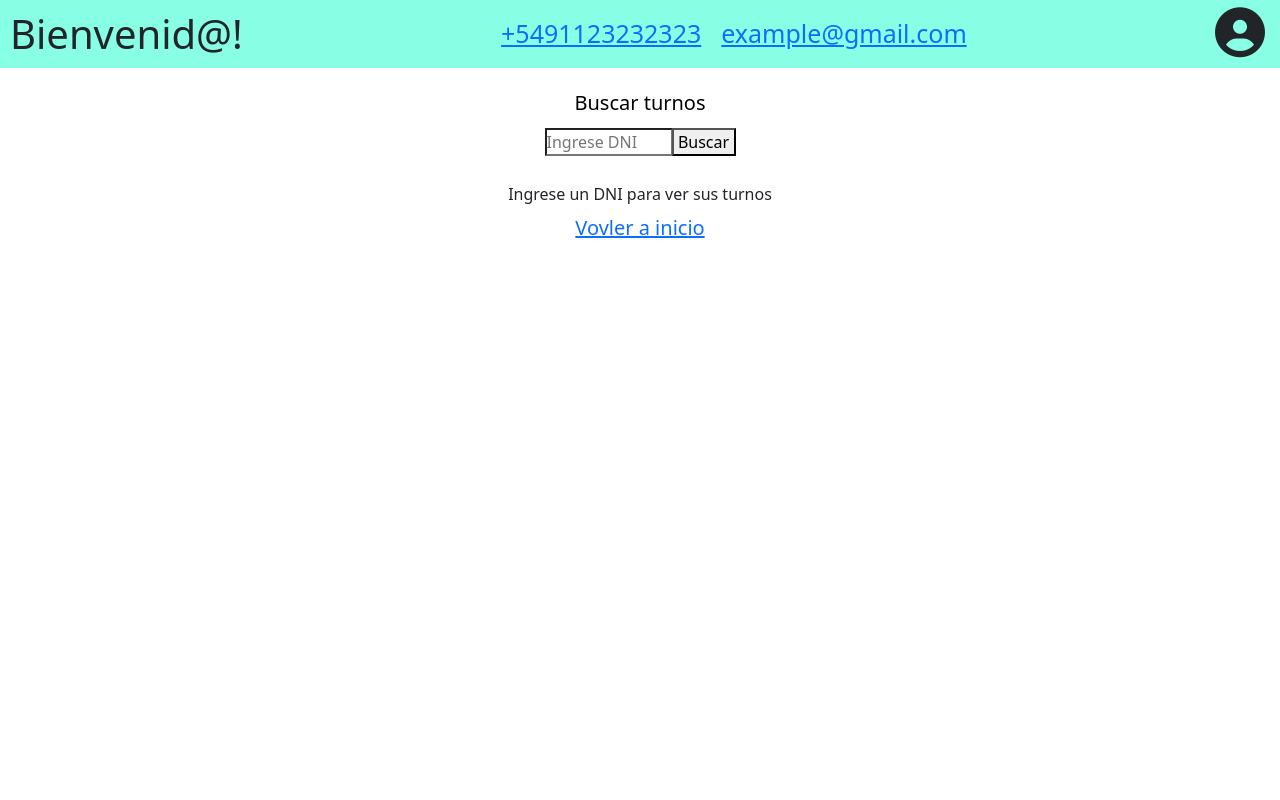
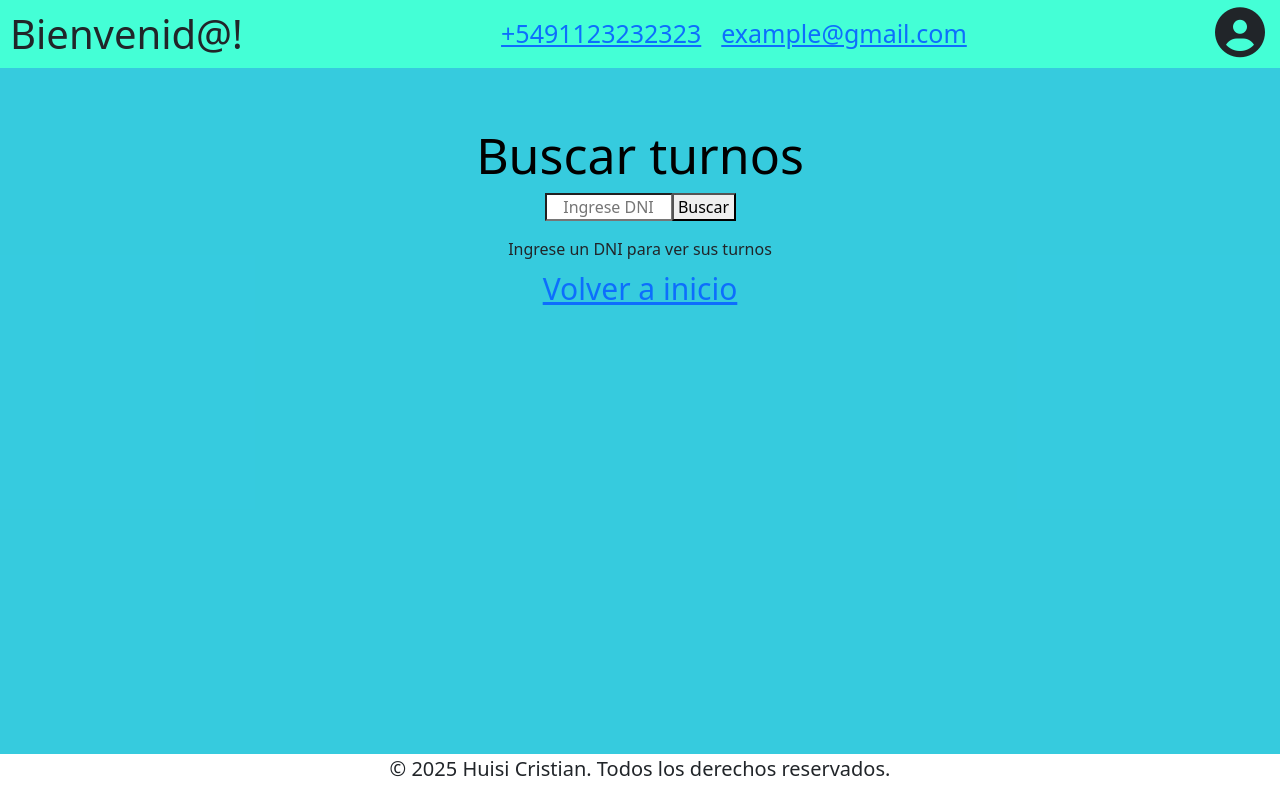
Before and after one commit to HuisiCristian/PROYECTO-JAVASCRIPT, a plain HTML site: page pages/mostrarturno.html in a window 1280 px wide. Drawn offline with nearby package versions, Linux system fonts and the light colour scheme.

Commit message:
ultimando detalles

```diff
--- a/js/mostrarturno.js
+++ b/js/mostrarturno.js
@@ -19,6 +19,7 @@ else{
 function cardTurnos(turnos){
     turnos.forEach((dato, index) =>{
         const card = document.createElement("div")
+        card.classList.add("card-turno")
         card.innerHTML=`<h3> ${dato.nombre.toUpperCase()} ${dato.apellido.toUpperCase()} </h3>
                         <h4> DNI: ${dato.dni} </h4>
                         <h4> Fecha: ${dato.fecha} </h4>
@@ -59,7 +60,7 @@ botonbuscarturno.onclick =() => {
         return
     }
 
-    const turnosfiltrados = turnos.filter( turno => turno.dni.includes(dnibuscado))
+    const turnosfiltrados = turnos.filter( turno => turno.dni === (dnibuscado.trim()))
 
     contenedorturnos.innerHTML = ""
 
--- a/pages/mostrarturno.html
+++ b/pages/mostrarturno.html
@@ -37,23 +37,23 @@
     </header>
 
     <main id="mostrarturno-main">
+        <div id="div-mostrarturnos">
+            <label for="buscarDNI" class="form-label">Buscar turnos</label>
 
-        <label for="buscarDNI" class="form-label">Buscar turnos</label>
+            <div class="input-group input-group-sm mb-3" id="buscadorturno">
+                    <input type="text" id="buscarDNI" class="filtradoturno" placeholder="Ingrese DNI">
+                    <button id="botonfiltradodni" class="botonbuscar">Buscar</button>
+            </div>
 
-        <div class="input-group input-group-sm mb-3" id="buscadorturno">
-                <input type="text" id="buscarDNI" class="filtradoturno" placeholder="Ingrese DNI">
-                <button id="botonfiltradodni" class="botonbuscar">Buscar</button>
+            <div id="listaTurnos"></div>
         </div>
 
-        <div id="listaTurnos"></div>
-        <h2 id="volveratras"> <a href="../index.html">Vovler a inicio</a></h2>
-
-
+        <h2 id="volveratras"> <a href="../index.html">Volver a inicio</a></h2>
 
     </main>
 
     <footer>
-
+        <p class="derechos">© 2025 Huisi Cristian. Todos los derechos reservados.</p>
     </footer>
 
 
--- /dev/null
+++ b/sass/_body.scss
@@ -0,0 +1,10 @@
+body {
+    display: flex;
+    flex-direction: column;
+    min-height: 100vh;
+
+}
+
+main {
+    flex: 1;
+}
--- a/sass/_footer.scss
+++ b/sass/_footer.scss
@@ -0,0 +1,8 @@
+footer{
+    p{
+        text-align: center;
+        font-size: 20px;
+
+    }
+
+}
--- a/sass/_header.scss
+++ b/sass/_header.scss
@@ -3,7 +3,7 @@ header{
     display: flex;
     justify-content: space-between;
     margin: 0px;
-    background-color: rgba(0, 255, 200, 0.466);
+    background-color: rgba(0, 255, 200, 0.733);
 
     #bienvenida{
         font-size: 40px;
--- a/sass/_inicio.scss
+++ b/sass/_inicio.scss
@@ -3,6 +3,8 @@ main{
     flex-direction: column;
     align-items: center;
     gap: 10px;
+    background-color: rgba(0, 189, 214, 0.788);
+
     #titulo-index{
         text-align: center;
         margin-top: 20px;
--- a/sass/_mostrarturnos.scss
+++ b/sass/_mostrarturnos.scss
@@ -1,9 +1,10 @@
 #mostrarturno-main{
-    margin-top: 20px;
-
+    #div-mostrarturnos{
+        text-align: center;
+        margin-top: 50px;
         label{
             margin: 0;
-        font-size: 20px;
+            font-size: 50px;
             color: black;
             }
 
@@ -14,6 +15,7 @@
 
 
             #buscarDNI{
+                text-align: center;
                 width: 10vw;
                 height: auto;
             }
@@ -24,9 +26,26 @@
             }
         }
 
+    }
+
     #volveratras{
         text-align: center;
         font-size: 20px;
+
     }
 
+    .card-turno{
+        background-color: rgb(255, 255, 255);
+        color: black;
+        padding: 10px;
+
+        .boton-cancelar{
+            width: 12vw;
+            height: auto;
         }
+    }
+
+    #volveratras{
+        font-size: 30px;
+    }
+}
--- a/sass/_turnos.scss
+++ b/sass/_turnos.scss
@@ -4,7 +4,7 @@
     display: flex;
     flex-direction: column;
     align-items: center;
-
+    background-color: rgba(0, 189, 214, 0.788);
     #titulo-solicitar{
         font-size: 40px;
     }
@@ -17,6 +17,10 @@
 
         #obrasocial{
             text-align: center;
+
+            #botonobrasocial{
+                color: white;
+            }
         }
 
     }
@@ -37,8 +41,8 @@
             margin: 10px;
             width: 10vw;
             height: 5vh;
-            background-color: rgb(0, 255, 200);
-
+            background-color: rgba(0, 0, 0, 0.966);
+            color: white;
         }
     }
 
--- a/sass/styles.scss
+++ b/sass/styles.scss
@@ -3,7 +3,7 @@
 @use "footer";
 @use "turnos";
 @use "mostrarturnos";
-@use "main";
+@use "body";
 @use "inicio";
 
 *{
```
Also changed, not shown: index.html (+2 -0 lines), pages/turnos.html (+3 -3 lines), assets/fb.jpg (added), assets/ig.jpg (added), assets/what.jpg (added), css/styles.css, sass/_main.scss (deleted), 1 other file. Lines whose indentation alone changed are shown as unchanged.
